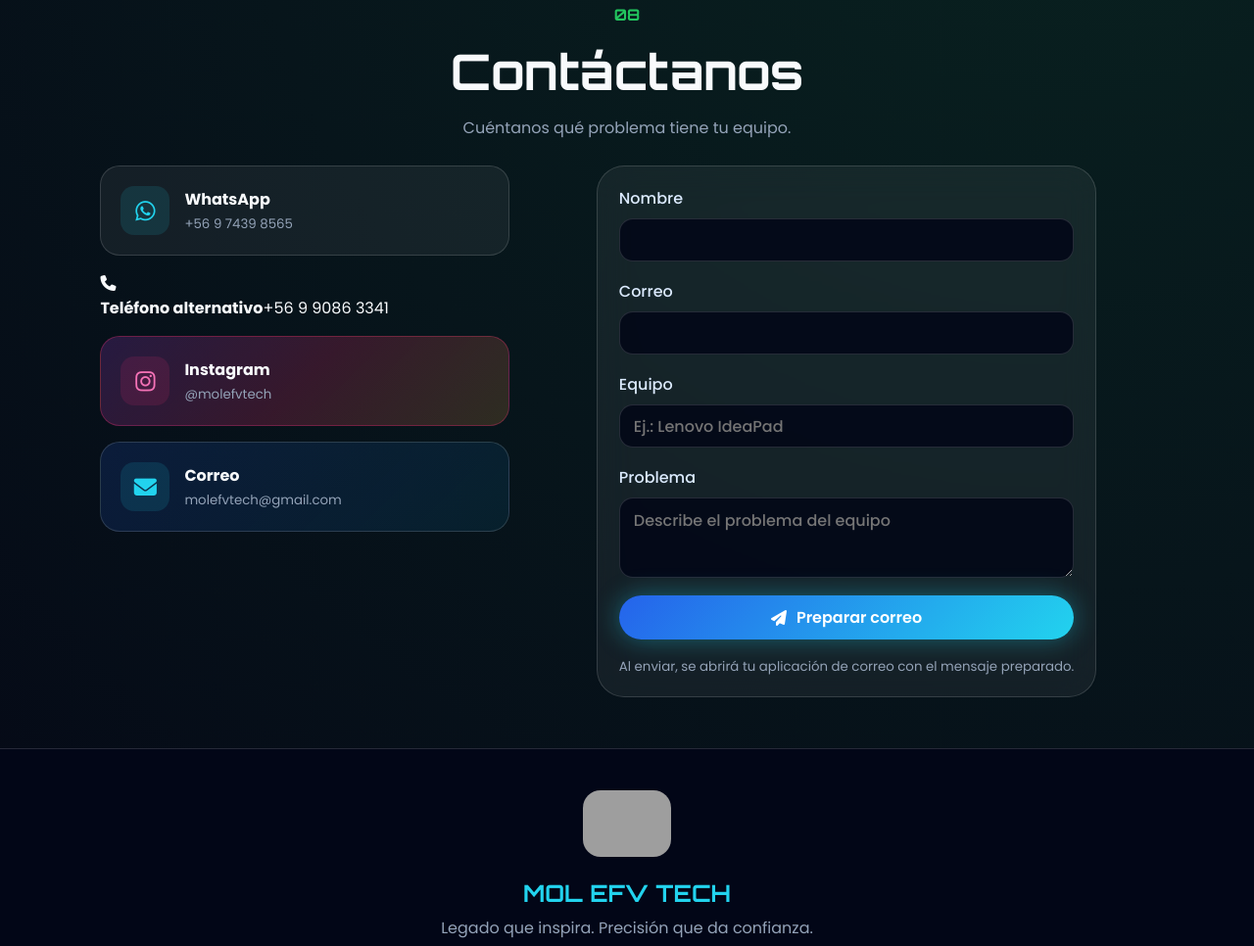
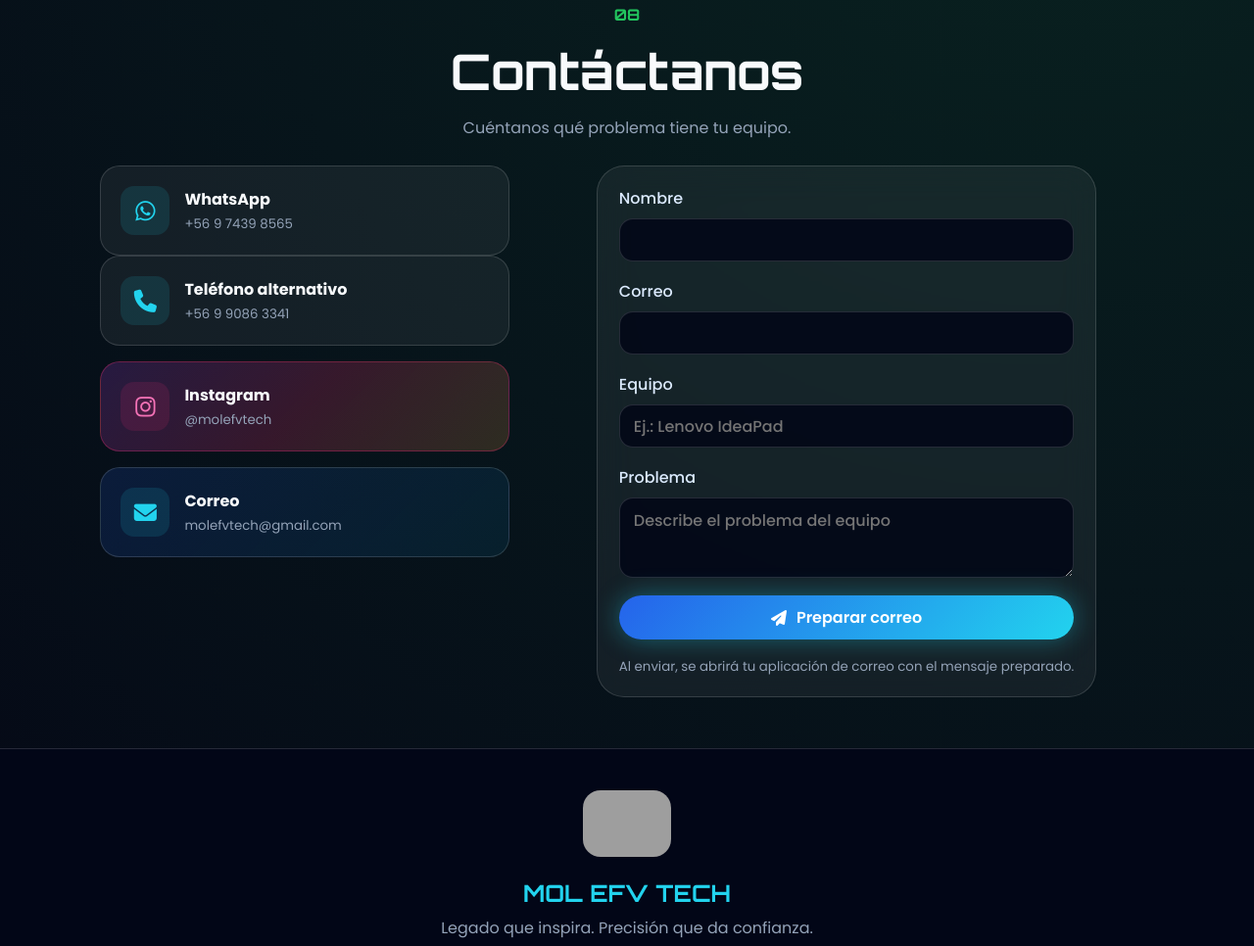
Before and after one commit to molefvtech-pixel/MOL-EFV-TECH, a plain HTML site: page index.html in a window 1280 px wide. Shown: the part 5655-6621 px from the top of the page at 98% size. Drawn offline with Linux system fonts and the light colour scheme; grey boxes are pictures that could not be loaded.

Commit message:
Agrupar teléfonos en contacto

```diff
--- a/index.html
+++ b/index.html
@@ -407,16 +407,18 @@
 
       <div class="contact-layout">
         <div class="contact-box">
+          <div class="contact-phones">
             <a class="contact-btn whatsapp"
                href="https://wa.me/56974398565?text=Hola%20MOL%20EFV%20TECH.%20Quisiera%20consultar%20por%20un%20servicio%20t%C3%A9cnico."
                target="_blank" rel="noopener noreferrer">
               <i class="fa-brands fa-whatsapp"></i>
               <span><strong>WhatsApp</strong><small>+56 9 7439 8565</small></span>
             </a>
-          <a class="contact-card" href="tel:+56990863341">
+            <a class="contact-btn phone-alt" href="tel:+56990863341">
               <i class="fa-solid fa-phone"></i>
-            <div><strong>Teléfono alternativo</strong><span>+56 9 9086 3341</span></div>
+              <span><strong>Teléfono alternativo</strong><small>+56 9 9086 3341</small></span>
             </a>
+          </div>
 
 
 
```
Lines whose indentation alone changed are shown as unchanged.
